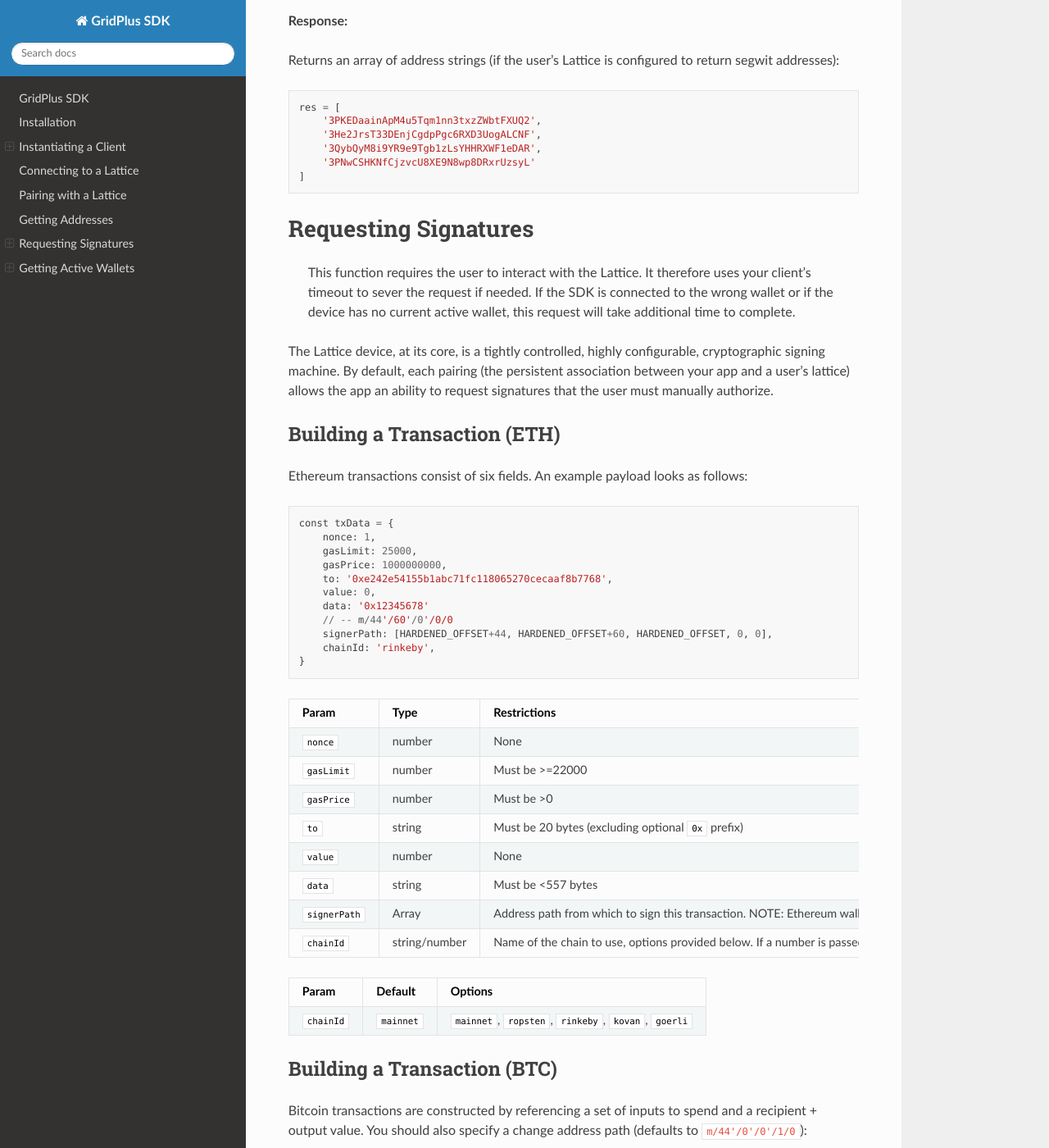
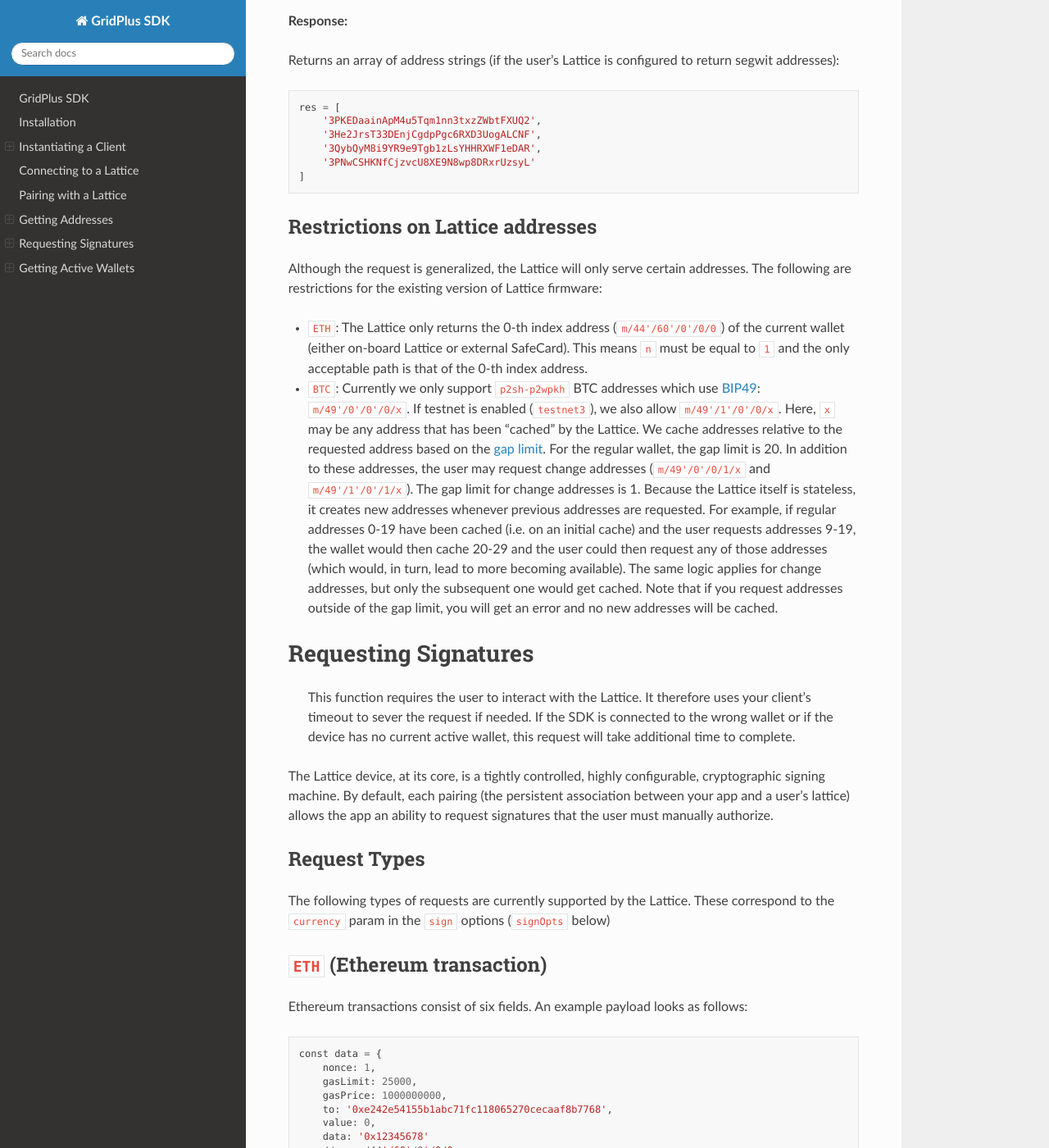
Before and after one commit to GridPlus/gridplus-sdk, a Sphinx documentation site: the page built from docs/index.md, in a window 1280 px wide and 1400 px high, scrolled down 3186 px. Shown: the whole window at 82% size. Built offline with Sphinx 7.4.7 and the Read the Docs theme 2.0.0, drawn with Linux system fonts in a browser that asks for light colours; some of the changed text lies outside the part shown.

Commit message:
Updates docs to include ETH_MSG

````diff
--- a/docs/index.md
+++ b/docs/index.md
@@ -131,6 +131,13 @@
 ]
 ```
 
+## Restrictions on Lattice addresses
+
+Although the request is generalized, the Lattice will only serve certain addresses. The following are restrictions for the existing version of Lattice firmware:
+
+* `ETH`: The Lattice only returns the 0-th index address (`m/44'/60'/0'/0/0`) of the current wallet (either on-board Lattice or external SafeCard). This means `n` must be equal to `1` and the only acceptable path is that of the 0-th index address.
+* `BTC`: Currently we only support `p2sh-p2wpkh` BTC addresses which use [BIP49](https://en.bitcoin.it/wiki/BIP_0049): `m/49'/0'/0'/0/x`. If testnet is enabled (`testnet3`), we also allow `m/49'/1'/0'/0/x`. Here, `x` may be any address that has been "cached" by the Lattice. We cache addresses relative to the requested address based on the [gap limit](https://blog.blockonomics.co/bitcoin-what-is-this-gap-limit-4f098e52d7e1?gi=616654046ec4). For the regular wallet, the gap limit is 20. In addition to these addresses, the user may request change addresses (`m/49'/0'/0/1/x` and `m/49'/1'/0'/1/x`). The gap limit for change addresses is 1. Because the Lattice itself is stateless, it creates new addresses whenever previous addresses are requested. For example, if regular addresses 0-19 have been cached (i.e. on an initial cache) and the user requests addresses 9-19, the wallet would then cache 20-29 and the user could then request any of those addresses (which would, in turn, lead to more becoming available). The same logic applies for change addresses, but only the subsequent one would get cached. Note that if you request addresses outside of the gap limit, you will get an error and no new addresses will be cached.
+
 # Requesting Signatures
 
 > This function requires the user to interact with the Lattice. It therefore uses your client's timeout to sever the request if needed.
@@ -138,12 +145,16 @@
 
 The Lattice device, at its core, is a tightly controlled, highly configurable, cryptographic signing machine. By default, each pairing (the persistent association between your app and a user's lattice) allows the app an ability to request signatures that the user must manually authorize.
 
-## Building a Transaction (ETH)
+## Request Types
+
+The following types of requests are currently supported by the Lattice. These correspond to the `currency` param in the `sign` options (`signOpts` below)
+
+## `ETH` (Ethereum transaction)
 
 Ethereum transactions consist of six fields. An example payload looks as follows:
 
 ```
-const txData = {
+const data = {
     nonce: 1,
     gasLimit: 25000,
     gasPrice: 1000000000,
@@ -153,6 +164,10 @@
     // -- m/44'/60'/0'/0/0
     signerPath: [HARDENED_OFFSET+44, HARDENED_OFFSET+60, HARDENED_OFFSET, 0, 0],
     chainId: 'rinkeby',
+}
+const signOpts = {
+    currency: 'ETH',
+    data: data,
 }
 ```
 
@@ -171,12 +186,38 @@
 |:---------|:---------|:----------------------------------|
 | `chainId`| `mainnet` | `mainnet`, `ropsten`, `rinkeby`, `kovan`, `goerli` |
 
-## Building a Transaction (BTC)
+## `ETH_MSG` (Ethereum message)
+
+In addition to transactions, we support signing ETH messages, e.g.:
+
+```
+const data = {
+    protocol: 'signPersonal',
+    payload: '0xdeadbeef',
+    signerPath: [HARDENED_OFFSET+44, HARDENED_OFFSET+60, HARDENED_OFFSET, 0, 0],
+}
+const signOpts = {
+    currency: 'ETH_MSG',
+    data: data,
+}
+```
+
+| Param      | Type      | Restrictions       |
+|:-----------|:----------|:-------------------|
+| `protocol`  | string    | Must be one of supported protocols specified below |
+| `payload`   | Buffer or string  | *Must be hex string or buffer type*. Raw, serialized data to be signed. Please do **not** include protocol headers in this data. |
+| `signerPath`| Array | Address path from which to sign this transaction. NOTE: Ethereum wallets typically use the path specified in the example above for all transactions. |
+
+#### Supported ETH_MSG protocols
+
+* `signPersonal`: ETH personalSign ([EIP191](https://github.com/ethereum/EIPs/issues/191))
+
+## `BTC` (Bitcoin transaction)
 
 Bitcoin transactions are constructed by referencing a set of inputs to spend and a recipient + output value. You should also specify a change address path (defaults to `m/44'/0'/0'/1/0`):
 
 ```
-let txData = {
+const data = {
     prevOuts: [
         {
             txHash: '08911991c5659349fa507419a20fd398d66d59e823bca1b1b94f8f19e21be44c',
@@ -198,7 +239,11 @@
     changePath: [HARDENED_OFFSET+49, HARDENED_OFFSET, HARDENED_OFFSET, 1, 1],
     changeVersion: 'SEGWIT_TESTNET',
     network: 'TESTNET',
-};
+}
+const signOpts = {
+    currency: 'BTC',
+    data: data,
+}
 ```
 
 | Param                     | Type      |Restrictions                  |   Description              |
@@ -223,10 +268,10 @@
 
 ## Requesting the Signature
 
-With the transaction params set, we can request the signature using the method outlined below. Upon receipt of the request, the Lattice will display the contents of your transaction data and wait for the user to authorize.
+Once you build the data needed, you can request a signature using the following pattern:
 
 ```
-client.sign(opts, (err, signedTx) => {
+client.sign(signOpts, (err, signedTx) => {
 
 })
 ```
````
